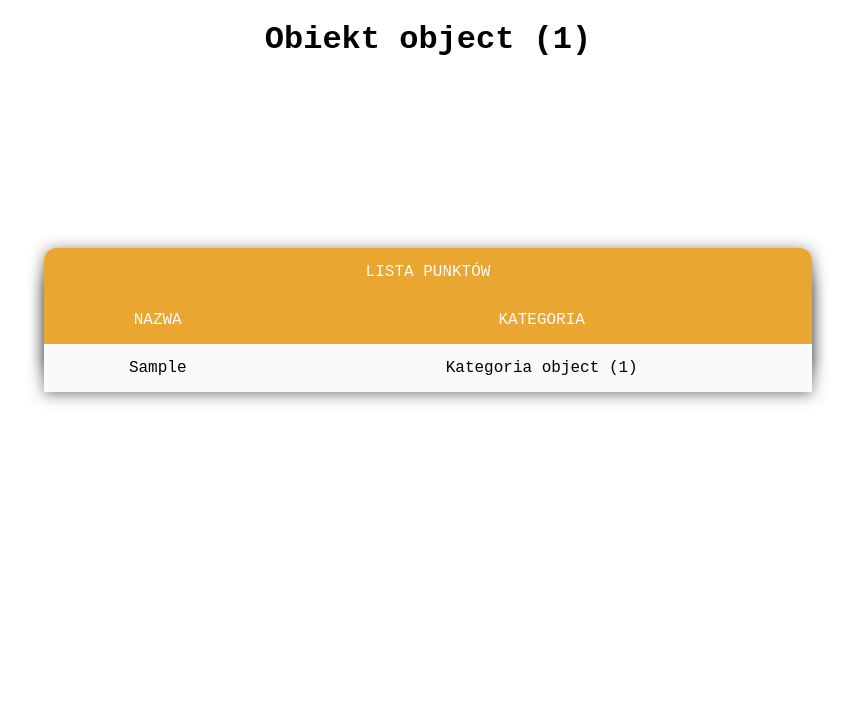
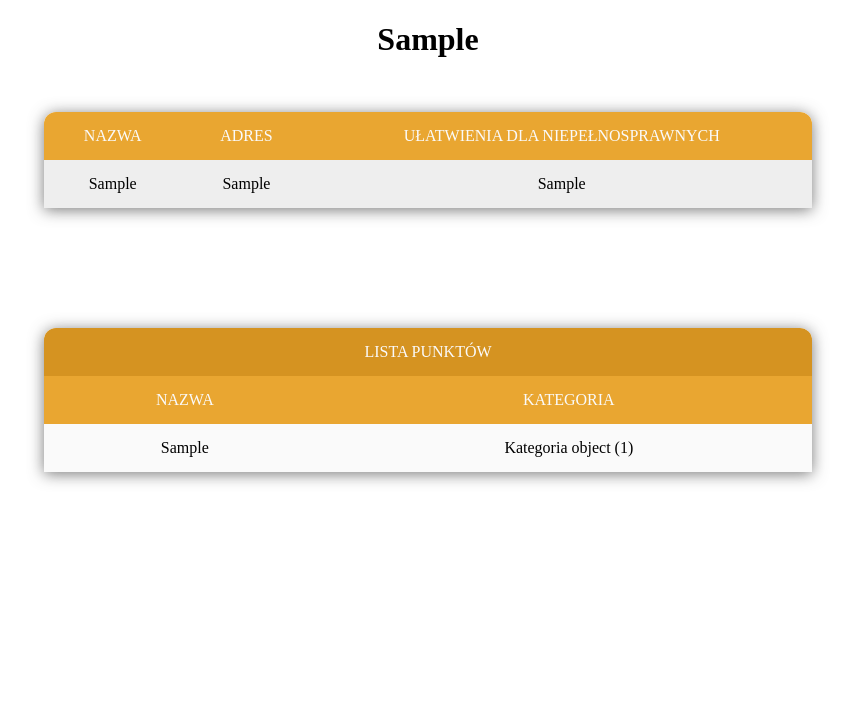
Before and after one commit to PRz-IO/p02-g02-planprz-p02-g02-planprz, a Django app: page /budynki/1/ in a window 1280 px wide. Shown: the top 712 px of the page, without its empty margins (212-1067 px from the left). After the commit the page ends 484 px from the top, so only its background shows below. Run offline with Django 3.2, Linux system fonts and the light colour scheme; tables that the repository leaves empty hold one stand-in row (values such as "Sample post").

Commit message:
Poprawa CSS

```diff
--- a/PRzMapa/PRzMapa/templates/base.html
+++ b/PRzMapa/PRzMapa/templates/base.html
@@ -1,10 +1,6 @@
 <!DOCTYPE html>
 <html lang="pl">
     <head>
-        {% load static %}
-        <link rel="stylesheet"  href="{% static 'style.css' %}">
-        <link rel="stylesheet"  href="{% static 'budynki.css' %}">
-        <link rel="stylesheet"  href="{% static 'punkty.css' %}">
         <title>PRzMapa</title>
     </head>
     <body>
--- a/PRzMapa/myapp/static/budynki.css
+++ b/PRzMapa/myapp/static/budynki.css
@@ -1,5 +1,16 @@
 h1{
     text-align: center
+}
+
+#pierwsza {
+    top:20%
+}
+
+#druga {
+    top:50%
+}
+#nagłówek {
+background-color: #d59321;
 }
 
 table {
--- a/PRzMapa/myapp/templates/budynek.html
+++ b/PRzMapa/myapp/templates/budynek.html
@@ -1,8 +1,9 @@
 {% extends "base.html" %}
 
 {% block content %}
-
-<h1> {{obiekt_user}}</h1>
+{% load static %}
+<link rel="stylesheet"  href="{% static 'budynki.css' %}">
+<h1> {{obiekt_user.nazwa}}</h1>
 <table id="pierwsza">
     <tr>
         <th>Nazwa</th>
--- a/PRzMapa/myapp/templates/budynki.html
+++ b/PRzMapa/myapp/templates/budynki.html
@@ -1,7 +1,8 @@
 {% extends "base.html" %}
 
 {% block content %}
-
+{% load static %}
+<link rel="stylesheet"  href="{% static 'budynki.css' %}">
 <h1>Budynki</h1>
 <input type="text" id="szukaj" placeholder="wpisz nazwę lub adres">
 <table>
--- a/PRzMapa/myapp/templates/home.html
+++ b/PRzMapa/myapp/templates/home.html
@@ -1,7 +1,8 @@
 {% extends "base.html" %}
 
 {% block content %}
-
+{% load static %}
+<link rel="stylesheet"  href="{% static 'style.css' %}">
 <div id="topBar">
     <ol class="menu">
         <li><a href="{%url 'budynki'%}">
--- a/PRzMapa/myapp/templates/punkty.html
+++ b/PRzMapa/myapp/templates/punkty.html
@@ -1,7 +1,8 @@
 {% extends "base.html" %}
 
 {% block content %}
-
+{% load static %}
+<link rel="stylesheet"  href="{% static 'punkty.css' %}">
 <div id="topBar">
     <ol class="menu">
         <li><a href="{%url 'budynki'%}">
```
